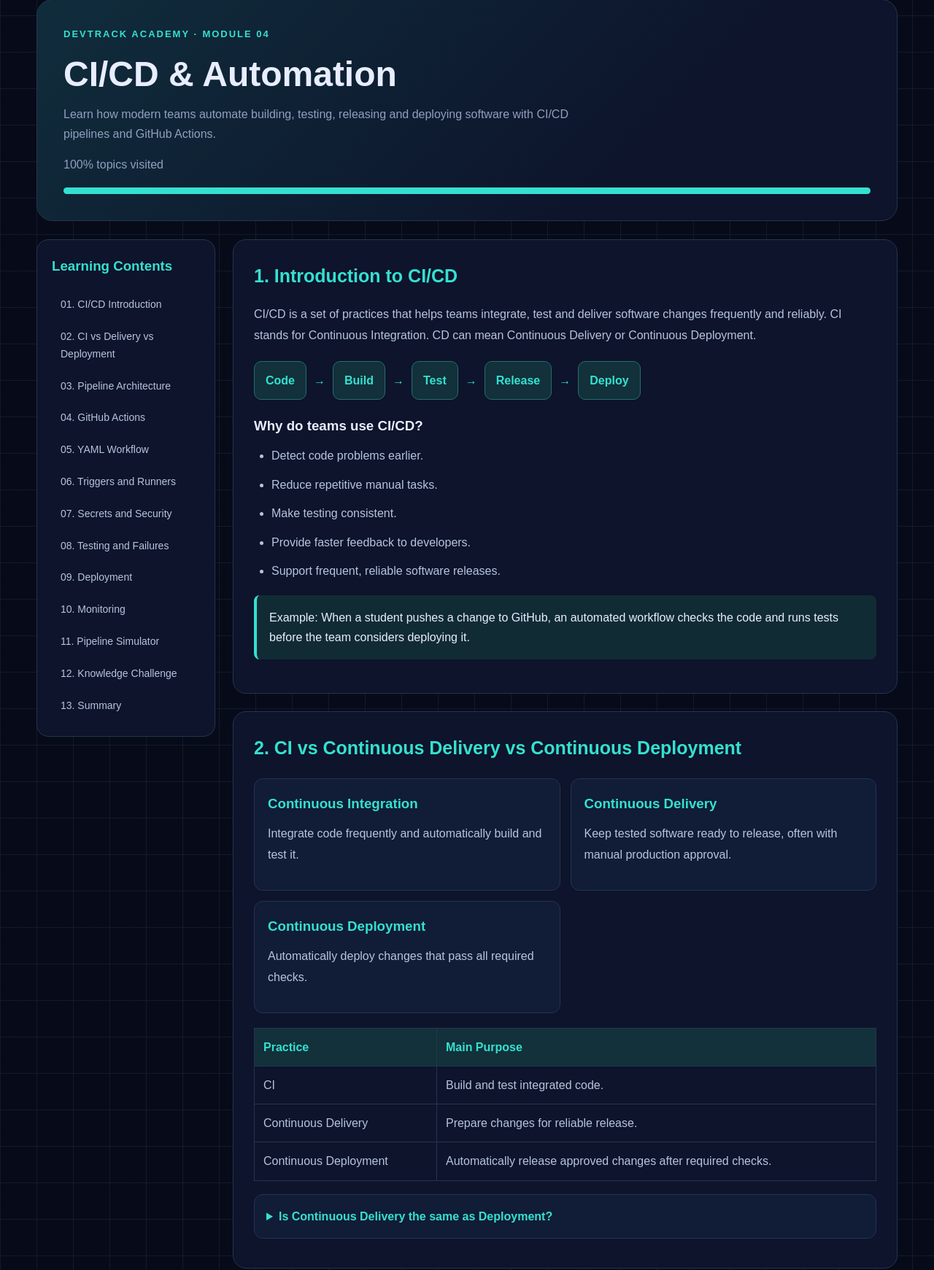
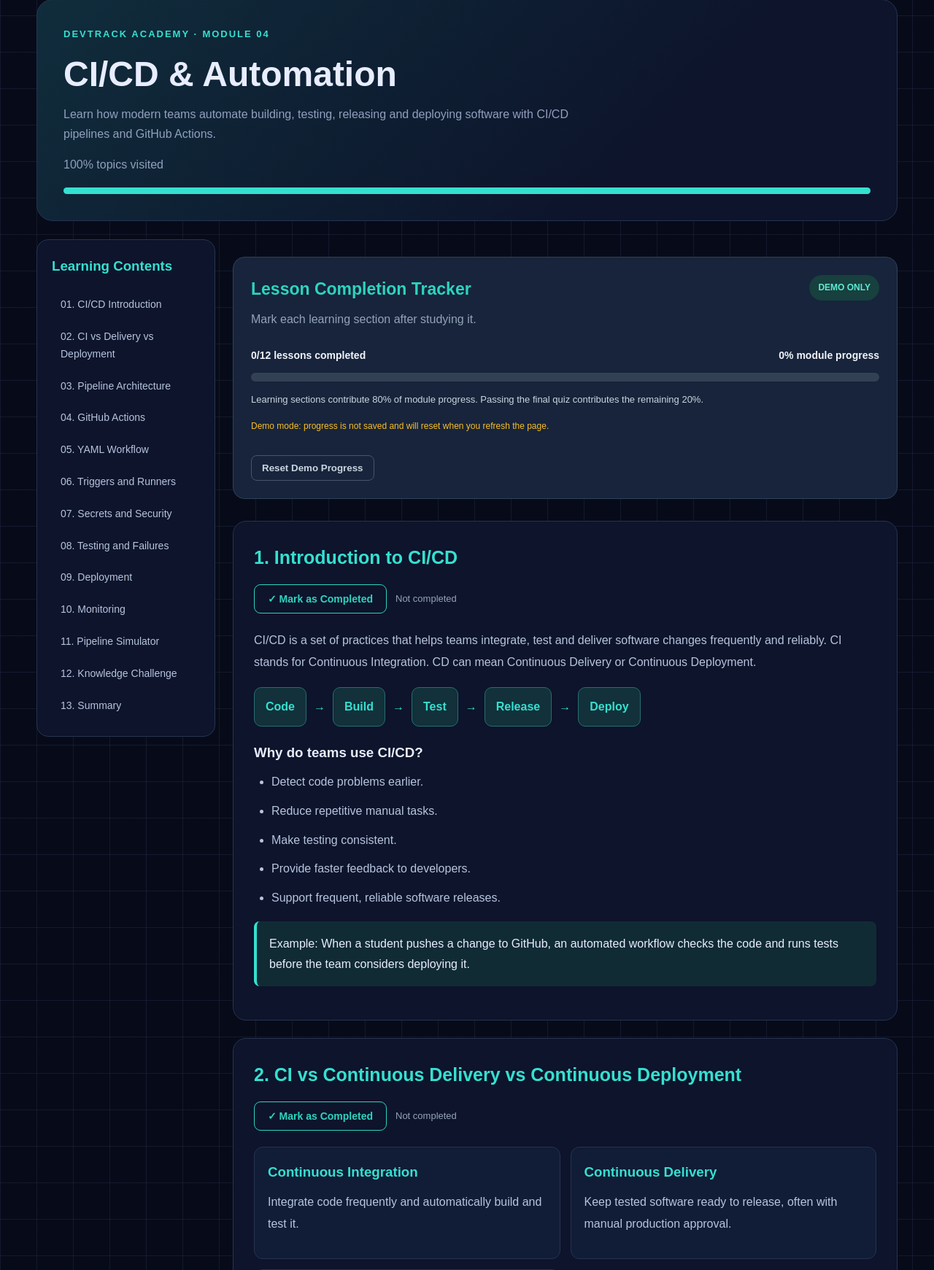
Before and after one commit to Bhoomika-khariwal/devtrack-devOps-project-sem3-, a Flask app: page /lessons/cicd in a window 1280 px wide. Shown: the part 179-1920 px from the top of the page at 73% size. Run offline with Flask 3, Linux system fonts and the light colour scheme; a user stored in the database is signed in; some libraries are stand-ins or nearby versions.

Commit message:
feat: add shared lesson completion tracker to SCM Git and CICD

```diff
--- /dev/null
+++ b/static/lesson-completion-shared.js
@@ -0,0 +1,376 @@
+
+/*
+ DEVTRACK - SHARED LESSON COMPLETION TRACKER
+
+ Modules:
+ SCM, Git & GitHub, CI/CD
+
+ Frontend demo only.
+ Progress resets when the page reloads.
+
+ Permanent progress saving will be
+ connected to Ayush's backend later.
+*/
+
+(function () {
+  "use strict";
+
+  // Read module ID from the script tag.
+  const scriptTag = document.currentScript;
+
+  const moduleId = scriptTag
+    ? scriptTag.dataset.moduleId
+    : null;
+
+  // Explicit section IDs based on the
+  // existing HTML templates.
+  //
+  // Summary and final quiz are excluded.
+  // These IDs must remain stable for
+  // future database integration.
+
+  const REQUIRED_SECTIONS = {
+    scm: [
+      "introduction",
+      "objectives",
+      "items",
+      "process",
+      "baselines",
+      "version-control",
+      "vcs-types",
+      "change-control",
+      "branching",
+      "comparison",
+      "workflow",
+      "practice"
+    ],
+
+    git: [
+      "intro",
+      "setup",
+      "architecture",
+      "repository",
+      "commits",
+      "branches",
+      "merging",
+      "remotes",
+      "collaboration",
+      "undo",
+      "advanced",
+      "platforms",
+      "simulator",
+      "practice"
+    ],
+
+    cicd: [
+      "intro",
+      "comparison",
+      "pipeline",
+      "actions",
+      "yaml",
+      "triggers",
+      "secrets",
+      "testing",
+      "deploy",
+      "monitor",
+      "simulator",
+      "practice"
+    ]
+  };
+
+  const requiredIds = REQUIRED_SECTIONS[moduleId];
+
+  if (!requiredIds) {
+    console.error(
+      "DevTrack: invalid module ID:",
+      moduleId
+    );
+    return;
+  }
+
+  function initializeTracker() {
+
+    const page = document.querySelector(
+      ".learning-page"
+    );
+
+    if (!page) {
+      console.error(
+        "DevTrack: learning page not found"
+      );
+      return;
+    }
+
+    // Prevent duplicate trackers.
+    if (page.querySelector(".dtc-overview")) {
+      console.warn(
+        "DevTrack: tracker already exists"
+      );
+      return;
+    }
+
+    // Locate every required section by
+    // its stable HTML id.
+    const sections = requiredIds.map(
+      function (sectionId) {
+        const section = document.getElementById(
+          sectionId
+        );
+
+        if (
+          !section ||
+          !page.contains(section) ||
+          !section.classList.contains("learning-section")
+        ) {
+          return null;
+        }
+
+        return section;
+      }
+    );
+
+    if (sections.some(section => !section)) {
+      console.error(
+        "DevTrack: some required sections " +
+        "were not found. Check section IDs."
+      );
+      return;
+    }
+
+    // In-memory completion tracking.
+    const completedLessons = new Set();
+
+    // Create the tracker overview.
+    const overview = document.createElement("div");
+    overview.className = "dtc-overview";
+    overview.dataset.trackerModule = moduleId;
+
+    overview.innerHTML = `
+      <div class="dtc-heading-row">
+        <div>
+          <h2>Lesson Completion Tracker</h2>
+          <p>
+            Mark each learning section after studying it.
+          </p>
+        </div>
+        <span class="dtc-demo-tag">
+          DEMO ONLY
+        </span>
+      </div>
+
+      <div class="dtc-numbers">
+        <strong data-dtc-count aria-live="polite">
+          0 lessons completed
+        </strong>
+        <strong data-dtc-percent>
+          0% module progress
+        </strong>
+      </div>
+
+      <div class="dtc-progress-track"
+           role="progressbar"
+           aria-label="Module completion progress"
+           aria-valuemin="0"
+           aria-valuemax="100"
+           aria-valuenow="0">
+        <div class="dtc-progress-fill"
+             data-dtc-fill></div>
+      </div>
+
+      <p class="dtc-explanation">
+        Learning sections contribute 80% of module
+        progress. Passing the final quiz contributes
+        the remaining 20%.
+      </p>
+
+      <p class="dtc-warning">
+        Demo mode: progress is not saved and will
+        reset when you refresh the page.
+      </p>
+
+      <button type="button"
+              class="dtc-reset"
+              data-dtc-reset>
+        Reset Demo Progress
+      </button>
+    `;
+
+    // Place overview before first required section.
+    sections[0].insertAdjacentElement(
+      "beforebegin",
+      overview
+    );
+
+    const countText = overview.querySelector(
+      "[data-dtc-count]"
+    );
+
+    const percentText = overview.querySelector(
+      "[data-dtc-percent]"
+    );
+
+    const progressFill = overview.querySelector(
+      "[data-dtc-fill]"
+    );
+
+    const progressTrack = overview.querySelector(
+      ".dtc-progress-track"
+    );
+
+    const buttons = [];
+
+    // Add a completion button to each section.
+    sections.forEach(function (section) {
+
+      const heading = section.querySelector(
+        "h2, h3"
+      );
+
+      // Stable identifier for backend use.
+      const sectionKey =
+        moduleId + ":" + section.id;
+
+      const container = document.createElement(
+        "div"
+      );
+
+      container.className =
+        "dtc-action-container";
+
+      const button = document.createElement(
+        "button"
+      );
+
+      button.type = "button";
+      button.className = "dtc-complete-button";
+      button.textContent = "✓ Mark as Completed";
+
+      button.dataset.sectionKey = sectionKey;
+
+      button.setAttribute(
+        "aria-pressed",
+        "false"
+      );
+
+      const status = document.createElement(
+        "span"
+      );
+
+      status.className = "dtc-status";
+      status.textContent = "Not completed";
+
+      container.append(button, status);
+
+      if (heading) {
+        heading.insertAdjacentElement(
+          "afterend",
+          container
+        );
+      } else {
+        section.prepend(container);
+      }
+
+      buttons.push({
+        id: sectionKey,
+        button: button,
+        status: status
+      });
+
+      button.addEventListener(
+        "click",
+        function () {
+
+          if (completedLessons.has(sectionKey)) {
+            completedLessons.delete(sectionKey);
+          } else {
+            completedLessons.add(sectionKey);
+          }
+
+          updateTracker();
+        }
+      );
+    });
+
+    // Update counts and completion states.
+    function updateTracker() {
+
+      const completed = completedLessons.size;
+      const total = requiredIds.length;
+
+      // Maximum learning progress is 80%.
+      const progress = Math.round(
+        (completed / total) * 80
+      );
+
+      countText.textContent =
+        `${completed}/${total} lessons completed`;
+
+      percentText.textContent =
+        `${progress}% module progress`;
+
+      progressFill.style.width =
+        `${progress}%`;
+
+      progressTrack.setAttribute(
+        "aria-valuenow",
+        String(progress)
+      );
+
+      buttons.forEach(function (item) {
+
+        const isComplete = completedLessons.has(
+          item.id
+        );
+
+        item.button.classList.toggle(
+          "dtc-is-complete",
+          isComplete
+        );
+
+        item.button.setAttribute(
+          "aria-pressed",
+          String(isComplete)
+        );
+
+        item.button.textContent = isComplete
+          ? "✓ Completed — Undo"
+          : "✓ Mark as Completed";
+
+        item.status.textContent = isComplete
+          ? "Completed"
+          : "Not completed";
+      });
+    }
+
+    // Reset demo.
+    overview.querySelector(
+      "[data-dtc-reset]"
+    ).addEventListener(
+      "click",
+      function () {
+        completedLessons.clear();
+        updateTracker();
+      }
+    );
+
+    updateTracker();
+
+    console.log(
+      `DevTrack ${moduleId} tracker ready:`,
+      requiredIds.length,
+      "required sections"
+    );
+  }
+
+  // Initialize after HTML loads.
+  if (document.readyState === "loading") {
+    document.addEventListener(
+      "DOMContentLoaded",
+      initializeTracker,
+      { once: true }
+    );
+  } else {
+    initializeTracker();
+  }
+
+})();
--- a/templates/cicd.html
+++ b/templates/cicd.html
@@ -3,6 +3,19 @@
 {% block title %}DevTrack | CI/CD and Automation{% endblock %}
 
 {% block content %}
+
+
+<!-- DevTrack Shared Lesson Completion Tracker - CI/CD -->
+
+<link rel="stylesheet"
+      href="{{ url_for('static', filename='lesson-completion-demo.css') }}">
+
+<script
+  src="{{ url_for('static', filename='lesson-completion-shared.js') }}"
+  data-module-id="cicd"
+  defer>
+</script>
+
 <link rel="stylesheet" href="{{ url_for('static', filename='lesson-detail.css') }}">
 
 <style>
```
Also changed, not shown: templates/git_github.html (+12 -0 lines), templates/scm_basics.html (+13 -0 lines).
